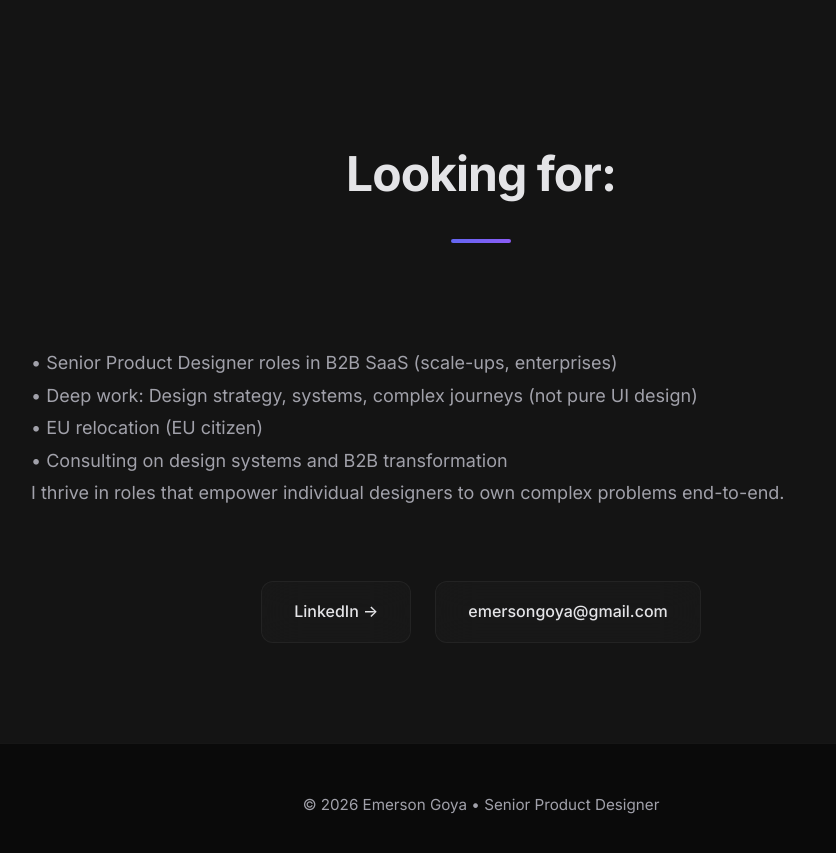
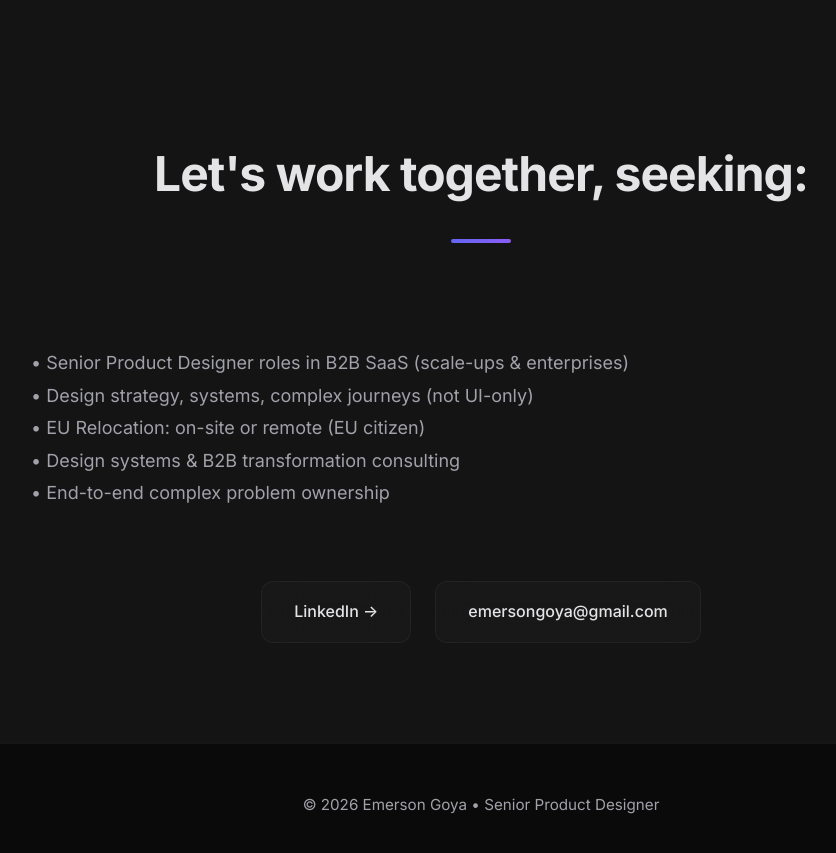
Before and after one commit to emersongoya/portfolio, a plain HTML site: page index.html in a window 1280 px wide. Shown: the part 4080-4933 px from the top of the page, without its empty margins (159-995 px from the left). Drawn offline with Linux system fonts and the light colour scheme.

Commit message:
Revise contact section for improved clarity
Updated contact section to improve clarity and detail in the description of roles and skills sought.

```diff
--- a/index.html
+++ b/index.html
@@ -163,14 +163,14 @@ access was repetitive data lookups. Consolidation > redesign. Design Solution: B
     <!-- Contact Section -->
     <section id="contact" class="about-section">
             <div class="about-content">
-                <h2>Looking for:</h2>
+                <h2>Let's work together, seeking:</h2>
                 <div class="experience-container">
                   <p>
-                      <br>• Senior Product Designer roles in B2B SaaS (scale-ups, enterprises)
-                      <br>• Deep work: Design strategy, systems, complex journeys (not pure UI design)
-                      <br>• EU relocation (EU citizen)
-                      <br>• Consulting on design systems and B2B transformation
-                      <br>I thrive in roles that empower individual designers to own complex problems end-to-end.
+                      <br>• Senior Product Designer roles in B2B SaaS (scale-ups & enterprises)
+                      <br>• Design strategy, systems, complex journeys (not UI-only)
+                      <br>• EU Relocation: on-site or remote (EU citizen)
+                      <br>• Design systems & B2B transformation consulting
+                      <br>• End-to-end complex problem ownership
                   </p>
                </div>
                 <div class="contact-grid">
```
